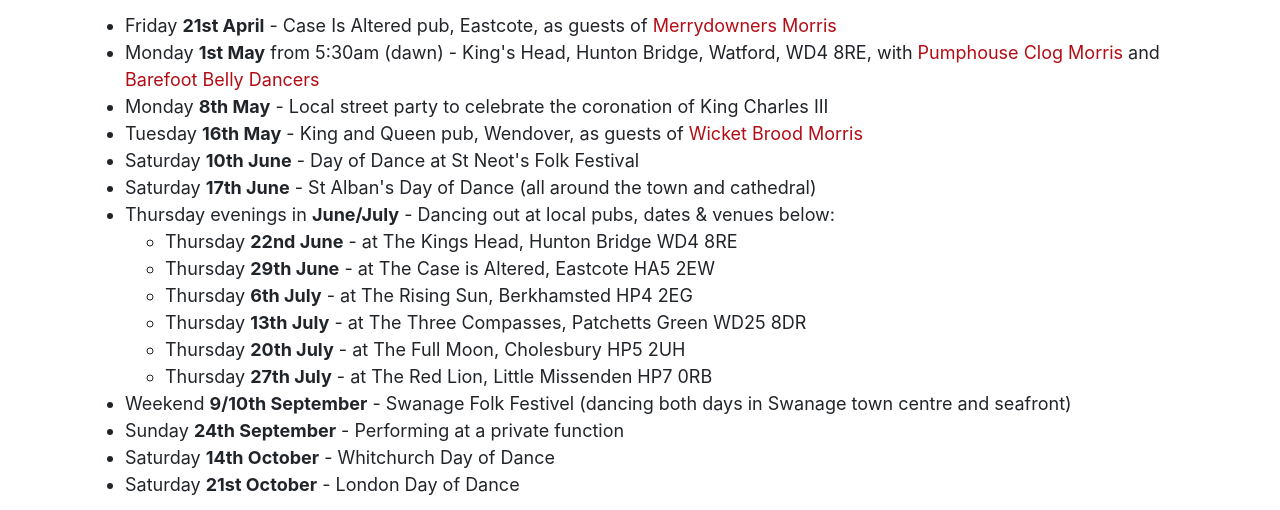
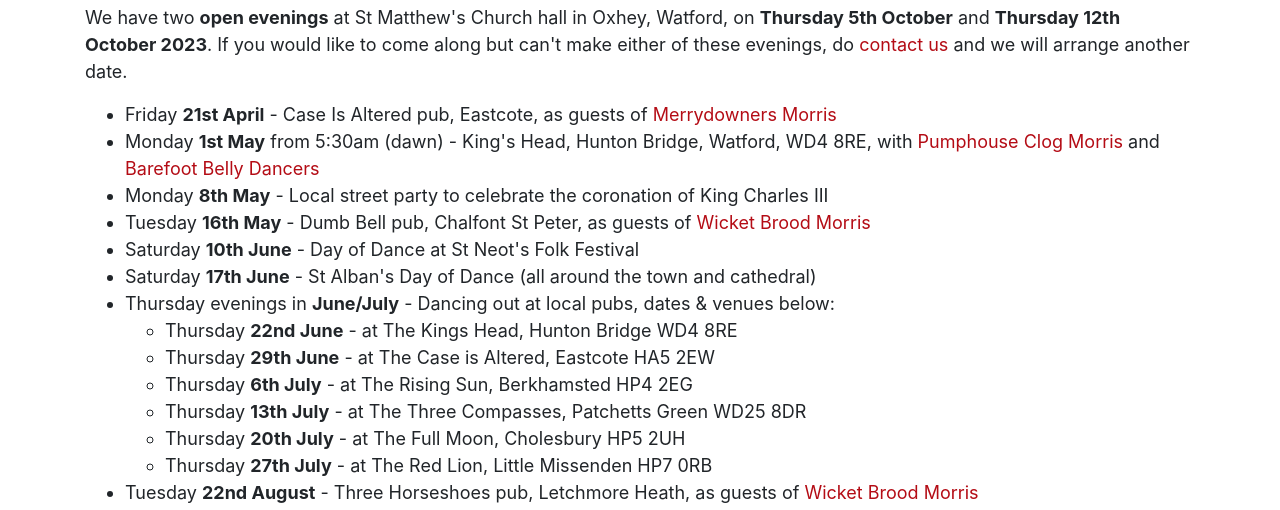
Before and after one commit to whitethornmorris/whitethornmorris.github.io, a plain HTML site: page diary.html in a window 1280 px wide. Shown: the part 267-777 px from the top of the page. Drawn offline with Linux system fonts and the light colour scheme.

Commit message:
update to add open evening details

```diff
--- a/diary.html
+++ b/diary.html
@@ -107,13 +107,15 @@
     <!-- Events current year section -->
     <div>
       <h2>Whitethorn Events 2023</h2>
+      <p>We have two <strong>open evenings</strong> at St Matthew's Church hall in Oxhey, Watford, on <strong>Thursday 5th October</strong> and <strong>Thursday 12th October 2023</strong>. If you would like to come along but can't make either of these evenings, do <a href="contact.html">contact us</a> and we will arrange another date.</p>
       <p>
         <!-- <i>To be updated soon - watch this space!</i> -->
         <ul>
          <li>Friday <strong>21st April</strong> - Case Is Altered pub, Eastcote, as guests of <a href="http://www.merrydownersmorris.co.uk">Merrydowners Morris</a></li>
          <li>Monday <strong>1st May</strong> from 5:30am (dawn) - King's Head, Hunton Bridge, Watford, WD4 8RE, with <a href="https://www.pumphouseclogmorris.co.uk/">Pumphouse Clog Morris</a> and <a href="http://barefootbellydance.org">Barefoot Belly Dancers</a></li>
          <li>Monday <strong>8th May</strong> - Local street party to celebrate the coronation of King Charles III</li>
-         <li>Tuesday <strong>16th May</strong> - King and Queen pub, Wendover, as guests of <a href="https://www.wicketbrood.org.uk/">Wicket Brood Morris</a></li>
+         <!-- <li>Tuesday <strong>16th May</strong> - King and Queen pub, Wendover, as guests of <a href="https://www.wicketbrood.org.uk/">Wicket Brood Morris</a></li> -->
+         <li>Tuesday <strong>16th May</strong> - Dumb Bell pub, Chalfont St Peter, as guests of <a href="https://www.wicketbrood.org.uk/">Wicket Brood Morris</a></li>
          <li>Saturday <strong>10th June</strong> - Day of Dance at St Neot's Folk Festival</li>
          <li>Saturday <strong>17th June</strong> - St Alban's Day of Dance (all around the town and cathedral)</li>
          <li>Thursday evenings in <strong>June/July</strong> - Dancing out at local pubs, dates & venues below:</li>
@@ -125,7 +127,8 @@
            <li>Thursday <strong>20th July</strong> - at The Full Moon, Cholesbury HP5 2UH</li>
            <li>Thursday <strong>27th July</strong> - at The Red Lion, Little Missenden HP7 0RB</li>
          </ul>
-         <li>Weekend <strong>9/10th September</strong> - Swanage Folk Festivel (dancing both days in Swanage town centre and seafront)</li>
+         <li>Tuesday <strong>22nd August</strong> - Three Horseshoes pub, Letchmore Heath, as guests of <a href="https://www.wicketbrood.org.uk/">Wicket Brood Morris</a> </li>
+         <li>Weekend <strong>9/10th September</strong> - Swanage Folk Festival (dancing both days in Swanage town centre and seafront)</li>
          <li>Sunday <strong>24th September</strong> - Performing at a private function</li>
          <li>Saturday <strong>14th October</strong> - Whitchurch Day of Dance</li>
          <li>Saturday <strong>21st October</strong> - London Day of Dance</li>
```
Also changed, not shown: index.html (+2 -0 lines).
